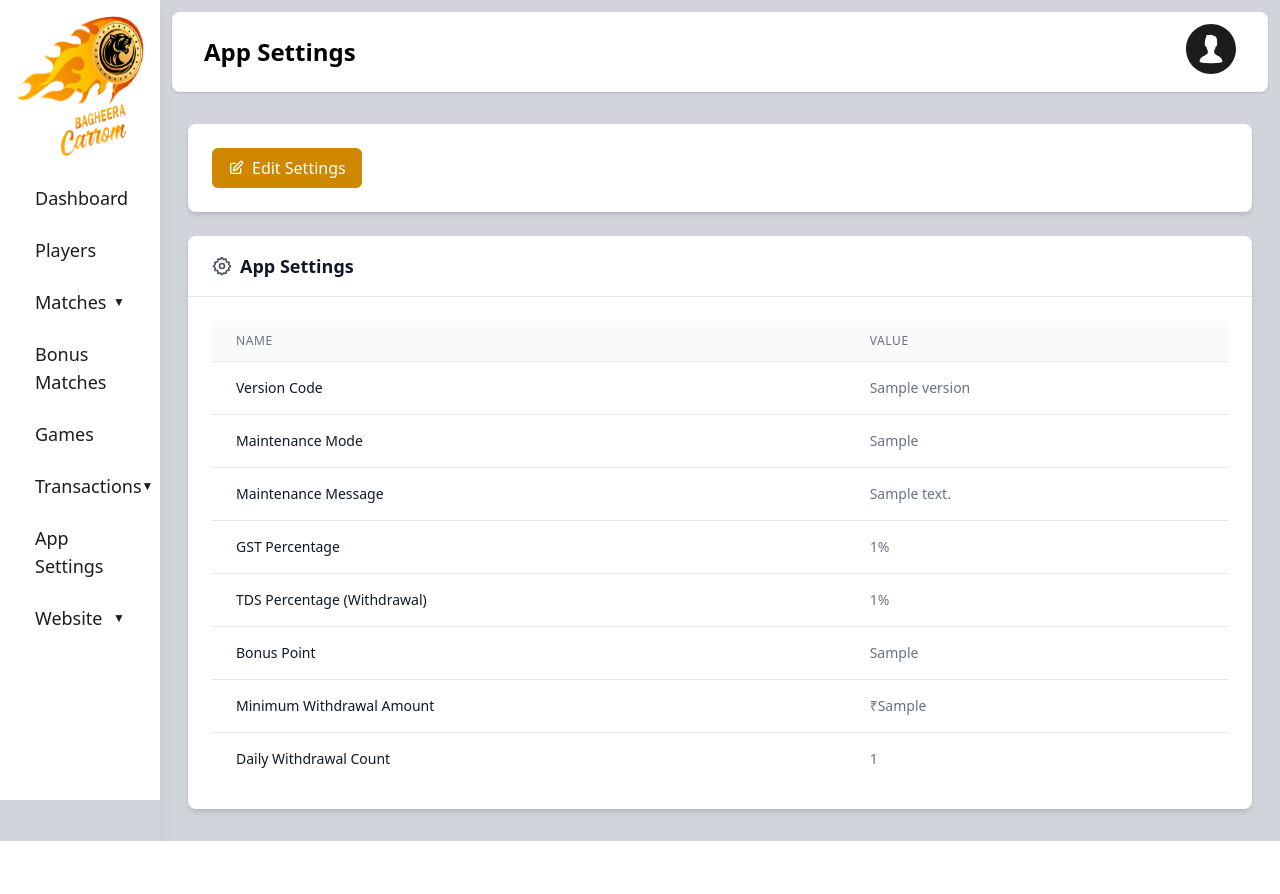
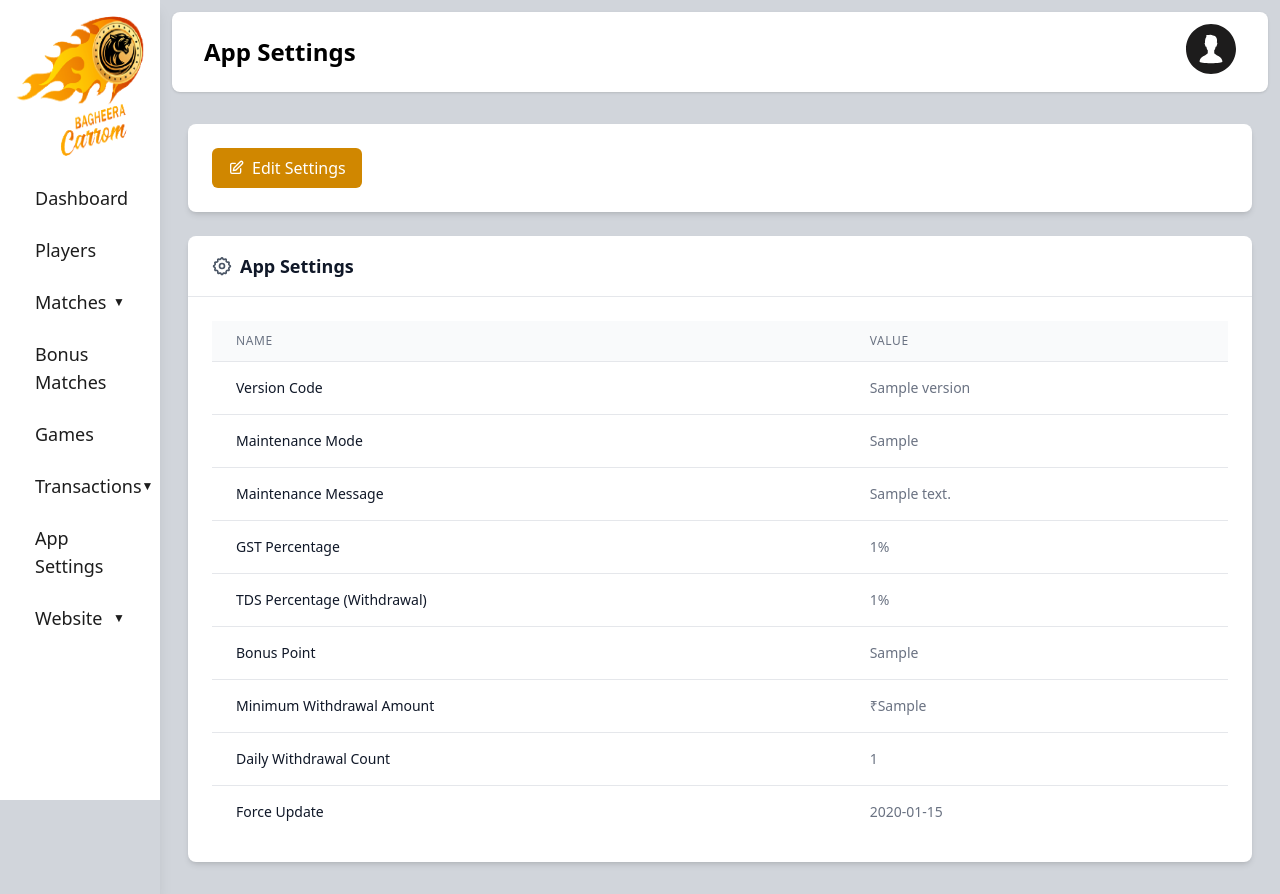
Before and after one commit to bagheerabackend/Carrom, a Django app: template Dashboard/templates/app_settings.html in a window 1280 px wide. Before the commit the page ends 841 px from the top, so only its background shows below. Run offline with Django 5.2, Linux system fonts and the light colour scheme; the template is opened without the code that fills it: most values are stand-ins (such as "Sample title", 1, 10 or a date in 2020).

Commit message:
Add force_update setting to AppSettings and update related views and templates

```diff
--- a/Dashboard/templates/app_settings.html
+++ b/Dashboard/templates/app_settings.html
@@ -171,6 +171,14 @@
                                     {{daily_withdraw_count}}
                                 </td>
                             </tr>
+                            <tr>
+                                <td class="px-6 py-4 whitespace-nowrap text-sm font-medium text-gray-900">
+                                    Force Update
+                                </td>
+                                <td class="px-6 py-4 whitespace-nowrap text-sm text-gray-500">
+                                    {{force_update}}
+                                </td>
+                            </tr>
                         </tbody>
                     </table>
                 </div>
@@ -247,6 +255,16 @@
                     <label for="dailyWithdrawCount" class="block text-sm font-medium text-gray-700 mb-2">Daily Withdrawal Count</label>
                     <input type="number" id="dailyWithdrawCount" name="daily_withdraw_count" required min="0"
                         class="w-full px-3 py-2 border border-gray-300 rounded-md focus:outline-none focus:ring-2 focus:ring-blue-500 focus:border-blue-500">
+                </div>
+
+                <div class="mb-4">
+                    <label for="forceUpdate" class="block text-sm font-medium text-gray-700 mb-2">Force Update</label>
+                    <select id="forceUpdate" name="force_update" required
+                        class="w-full px-3 py-2 border border-gray-300 rounded-md focus:outline-none focus:ring-2 focus:ring-blue-500 focus:border-blue-500">
+                        <option value="">Select</option>
+                        <option value="true">Enabled</option>
+                        <option value="false">Disabled</option>
+                    </select>
                 </div>
 
                 <div class="flex justify-end gap-3">
@@ -363,6 +381,7 @@
             $('#bonusPoint').val('{{bonus_point}}');
             $('#withdrawalLimit').val('{{withdrawal_limit}}');
             $('#dailyWithdrawCount').val('{{daily_withdraw_count}}');
+            $('#forceUpdate').val('{{force_update}}');
 
             // Set the setting ID (you'll need to pass this from your view)
             config.currentSettingId = '{{ setting_id|default:"" }}';
--- a/Dashboard/views.py
+++ b/Dashboard/views.py
@@ -487,6 +487,7 @@ def app_settings_view(request):
             'bonus_point': setting.bonus_point,
             'withdrawal_limit': setting.withdrawal_limit,
             'daily_withdraw_count': setting.daily_withdraw_count,
+            'force_update': 'Enabled' if setting.force_update else 'Disabled',
         }
     else:
         context = {
@@ -507,6 +508,7 @@ def add_setting(request):
         setting.bonus_point = request.POST.get('bonus_point', setting.bonus_point)
         setting.withdrawal_limit = request.POST.get('withdrawal_limit', setting.withdrawal_limit)
         setting.daily_withdraw_count = request.POST.get('daily_withdraw_count', setting.daily_withdraw_count)
+        setting.force_update = True if request.POST.get('force_update') == 'true' else False
         cache.delete("app_settings")
         setting.save()
     else:
@@ -518,6 +520,7 @@ def add_setting(request):
         bonus_point = request.POST.get('bonus_point')
         withdrawal_limit = request.POST.get('withdrawal_limit')
         daily_withdraw_count = request.POST.get('daily_withdraw_count')
+        force_update = True if request.POST.get('force_update') == 'true' else False
         setting = AppSettings(
             version = version,
             maintenance_mode = maintenance_mode,
@@ -527,6 +530,7 @@ def add_setting(request):
             bonus_point = bonus_point,
             withdrawal_limit = withdrawal_limit,
             daily_withdraw_count = daily_withdraw_count,
+            force_update = force_update,
         )
         cache.delete("app_settings")
         setting.save()
--- a/Settings/models.py
+++ b/Settings/models.py
@@ -2,6 +2,7 @@ from django.db import models
 
 class AppSettings(models.Model):
     version = models.CharField(max_length=20)
+    force_update = models.BooleanField(default=False)
     maintenance_mode = models.BooleanField(default=False)
     maintenance_message = models.TextField(null=True, blank=True)
     gst_percentage = models.FloatField(default=0.0)
--- a/Settings/views.py
+++ b/Settings/views.py
@@ -21,7 +21,8 @@ async def app_settings(request):
         settings_data = {
             "maintenance_mode": settings.maintenance_mode,
             "maintenance_message": settings.maintenance_message,
-            "app_version": settings.version
+            "app_version": settings.version,
+            "force_update": settings.force_update,
         }
         await sync_to_async(cache.set)(cache_key, settings_data, 3600)
         return 200, settings_data
```
